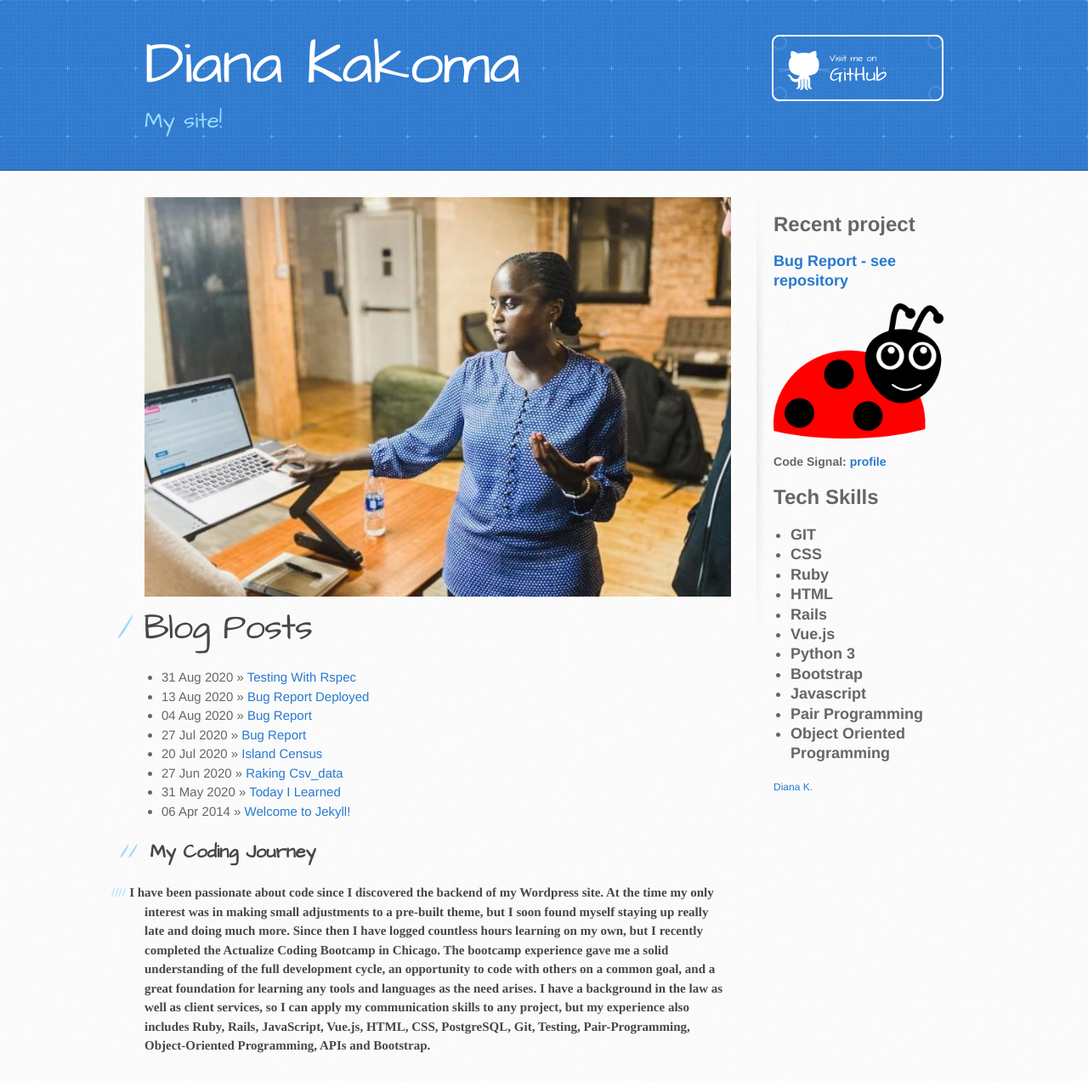
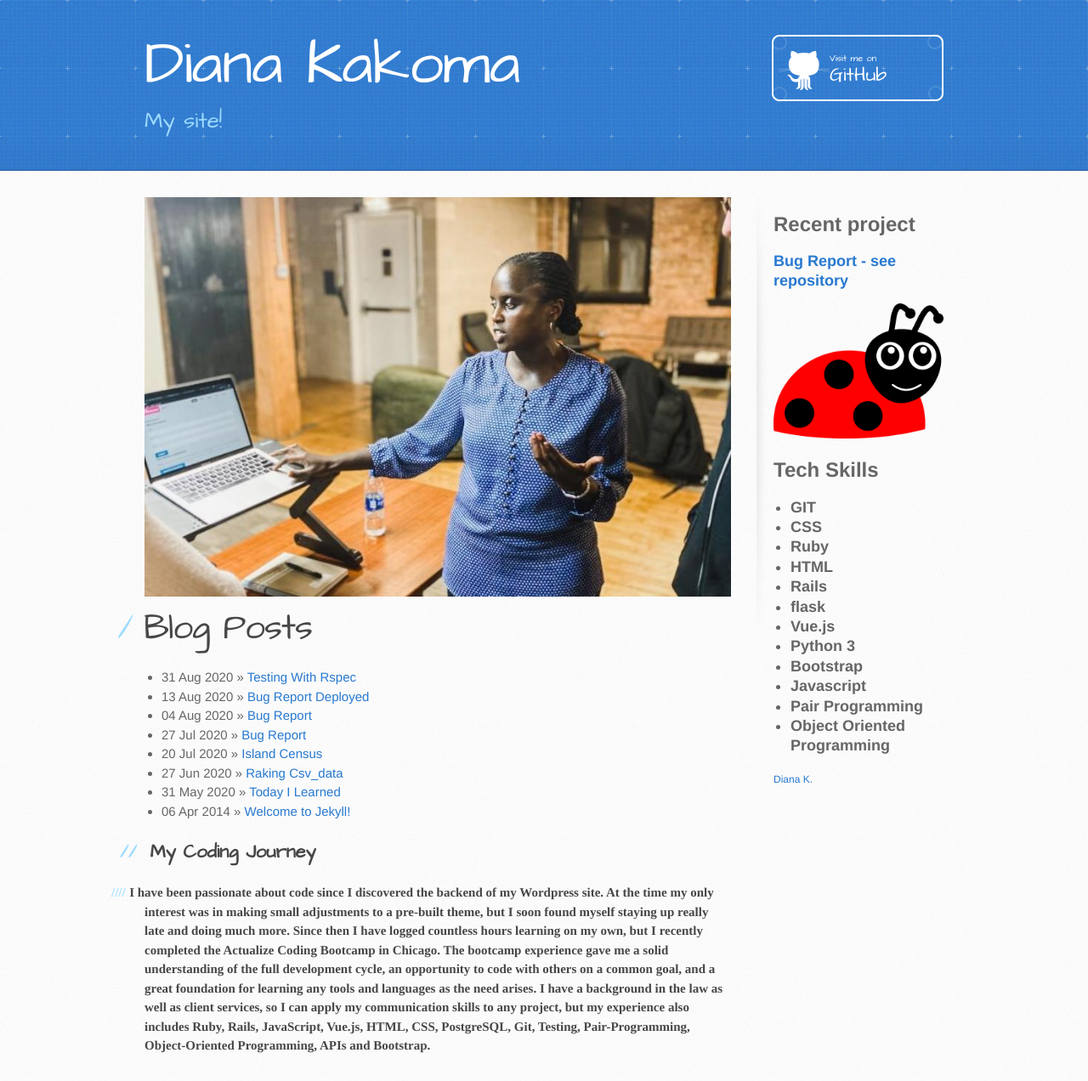
Before and after one commit to dianakakoma/dianakakoma.github.io, a Jekyll site: the page built from index.html, in a window 1280 px wide. Shown: the whole page at 85% size. Built offline with Jekyll 4.4.1, drawn with Linux system fonts in a browser that asks for light colours; comment, search, counter and statistics services are not loaded; some of the changed lines change nothing that is shown.

Commit message:
Update default.html

```diff
--- a/_layouts/default.html
+++ b/_layouts/default.html
@@ -36,9 +36,9 @@
 
         <aside id="sidebar">
                     <h1>Recent project</h1>
-          <h2> <a href="https://github.com/dianakakoma/bug_report2.0">Bug Report - see repository</a> </h2>
+          <h2> <a href="https://github.com/dianakakoma/bug_report2021">Bug Report - see repository</a> </h2>
           <a href="https://github.com/dianakakoma/bug_report2.0"> <img src="/images/happy-ladybug.png" width="100%" height="auto"> </a>
-          <h3> Code Signal: <a href=https://app.codesignal.com/profile/diana_k13>profile</a></h3>
+          <!-- <h3> Code Signal: <a href=https://app.codesignal.com/profile/diana_k13>profile</a></h3> -->
 
           <h1>Tech Skills</h1>
           <h2>
@@ -49,6 +49,7 @@
               <li>Ruby</li>
               <li>HTML</li>
               <li>Rails</li>
+              <li>flask</li>
               <li>Vue.js</li>
               <li>Python 3</li>
               <li>Bootstrap</li>
```
